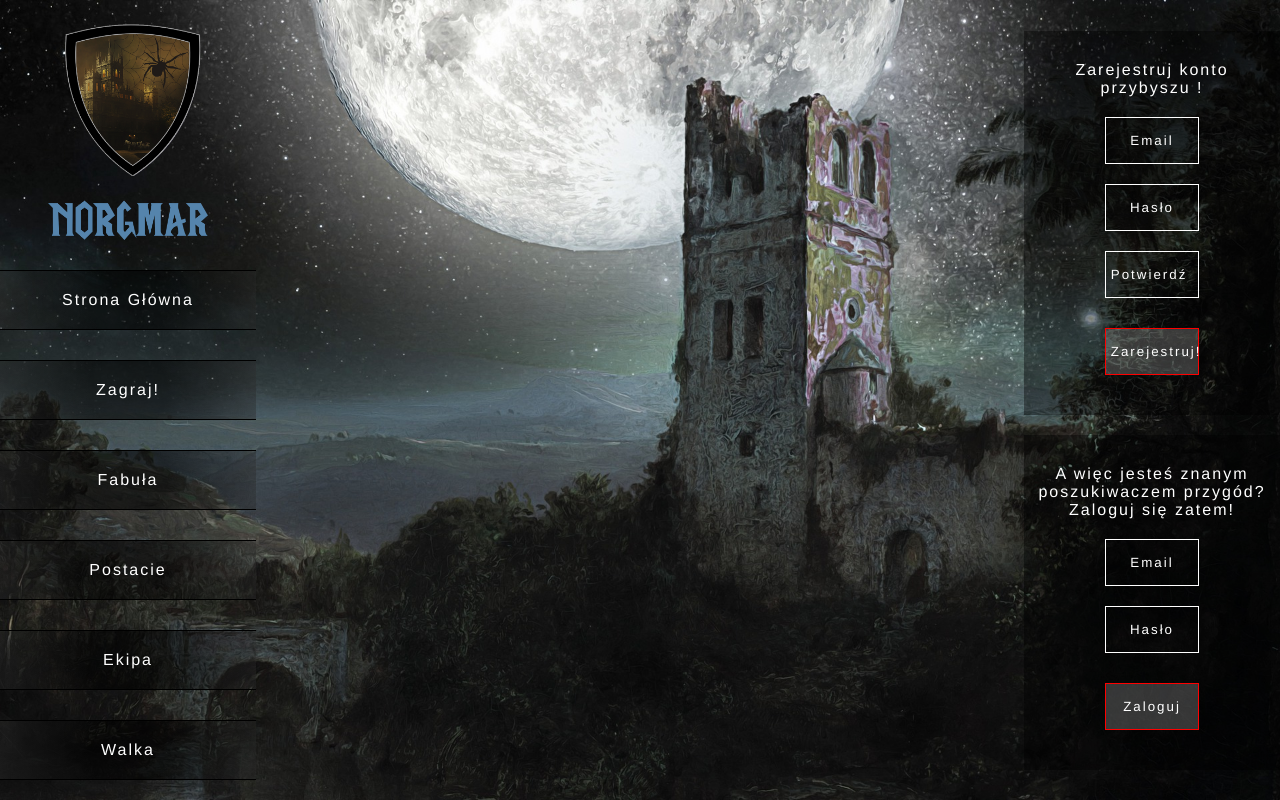
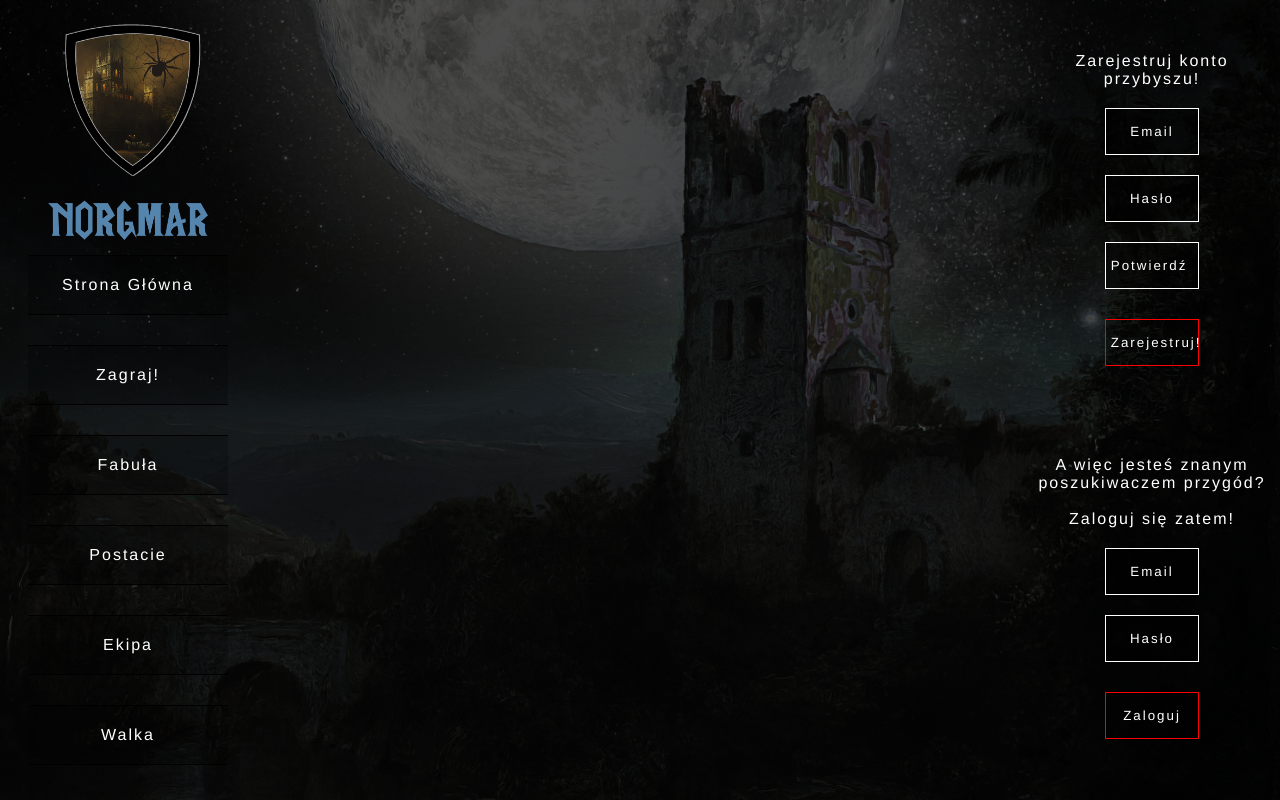
Before and after one commit to Szczurovsky/inzynierka, a React (Create React App) app: page / in a window 1280 px wide. Built offline with nearby package versions, Linux system fonts and the light colour scheme.

Commit message:
ostatnie poprawki w mainPage

```diff
--- a/src/App.css
+++ b/src/App.css
@@ -3,6 +3,9 @@ html{
   /* overflow-y: hidden; */
       overflow-x: hidden;
         background: url("./img1.jpg") no-repeat fixed;
+       /* /* background-image: url("./img1.jpg") no-repeat fixed; */
+    background-size:cover;
+    background-blend-mode:saturation;
   -webkit-background-size: cover;
   -moz-background-size: cover;
   -o-background-size: cover;
@@ -15,6 +18,8 @@ body {
     sans-serif; */
   -webkit-font-smoothing: antialiased;
   -moz-osx-font-smoothing: grayscale;
-  width:100vw;
+   background-color: rgba(0,0,0,0.7);
+
+  width:100%;
   text-align: center;
 }
--- a/src/components/Auth/Login.jsx
+++ b/src/components/Auth/Login.jsx
@@ -16,6 +16,8 @@ const Input = styled.input`
     color:white;
     padding:15px 5px;
     letter-spacing: 1px;
+    background-color: rgba(0, 0, 0,0.5);
+
     &:focus{
     background-color:white;
     color:black
@@ -35,7 +37,7 @@ const Input = styled.input`
 
 `
 const Button = styled.button`
-    background-color:rgba(255,255,255,0.2);
+    background-color:rgba(0,0,0,0.3);
     border:1px solid red;
     letter-spacing: 2px;
 
--- a/src/components/Auth/Registrations.jsx
+++ b/src/components/Auth/Registrations.jsx
@@ -11,7 +11,7 @@ const Form = styled.form`
     max-width:40%;
 `
 const Input = styled.input`
-    background-color:transparent;
+    background-color: rgba(0, 0, 0,0.5);
     border:1px solid white;
     margin:10px 0px;
     color:white;
@@ -35,7 +35,7 @@ const Input = styled.input`
     }
 `
 const Button = styled.button`
-    background-color:rgba(255,255,255,0.2);
+    background-color:rgba(0,0,0,0.3);
     border:1px solid red;
     letter-spacing: 2px;
     margin:10px 0px;
--- a/src/components/Auth/WindowAuth.jsx
+++ b/src/components/Auth/WindowAuth.jsx
@@ -13,7 +13,6 @@ const WindowAut = styled.div`
         display:flex;
     flex-direction: column;
     padding: 30px 10px;
-    background-color: rgba(0, 0, 0,0.4);
     /* background-color:red; */
 
     &:first-child{
@@ -30,11 +29,11 @@ export const WindowAuth = (props) => {
         <Wrapper>
 
             <WindowAut>
-                <Text>Zarejestruj konto przybyszu !</Text>
+                <Text>Zarejestruj konto przybyszu!</Text>
                 <Registrations komunikat="Brawo własnie się Zarejestrowałes!" setShowPopupRegistration={props.setShowPopupRegistrations} showPopupRegistration={props.showPopupRegistrations} handleSuccessfulAuth={props.handleSuccessfulAuth}/>
             </WindowAut>
             <WindowAut>
-                <Text>A więc jesteś znanym poszukiwaczem przygód? <br /> Zaloguj się zatem!</Text>
+                <Text>A więc jesteś znanym <br />poszukiwaczem przygód? <br /><br />Zaloguj się zatem!</Text>
                 <Login komunikat="Brawo własnie się zalogowałeś!" setShowPopupLogin={props.setShowPopupLogin} showPopupLogin={props.showPopupLogin} handleSuccessfulAuth={props.handleSuccessfulAuth}/>
             </WindowAut>
         </Wrapper>
--- a/src/components/Menu/MenuPC/MenuPC.jsx
+++ b/src/components/Menu/MenuPC/MenuPC.jsx
@@ -5,10 +5,8 @@ import Logo from "./NorgmarLogo.png"
 import logo from "./norgmar.png"
 
 const Main = styled.div`
-  width:20%;
-    display:flex;
+    width:20%;
     flex-direction:column;
-
 `
 const Wrapper = styled.div`
 position:fixed;
@@ -17,15 +15,19 @@ width:20%;
 
 `
 const WrapButtons = styled.div`
+ width:100%;
+ display:flex;
+ align-items:center;
+ flex-direction:column;
 
 `
 const Button = styled(Link)`
-    width:100%;
+    width:200px;
     height:20%;
     text-decoration:none;
     padding:20px 10px;
-    margin:30px 0;
-    background: radial-gradient(circle, rgba(0,0,0,0.5466561624649859) 30%, rgba(255,255,255,0.16290266106442575) 200%);
+    margin:15px 0;
+    background-color: rgba(0,0,0,0.2);
     color:white;
     display:flex;align-items:center;
     justify-content:center;
@@ -33,15 +35,12 @@ const Button = styled(Link)`
     border-top:1px solid black;
       &:hover{
             transition:0.5s;
-    /*      background: radial-gradient(circle, rgba(0,0,0,0.5466561624649859) 30%, rgba(255,255,255,0.16290266106442575) 200%); */
             color:red;
+            background-color:rgba(255,255,255,0.2);
   }
 `
 const WrapLogos = styled.div`
     display:flex;
-
-    /* align-self: center; */
-    /* justify-content: center; */
     flex-direction: column;
 `
 const Image = styled.img`
```
Also changed, not shown: src/components/StartPage/StartPageUse.jsx (+3 -5 lines).
